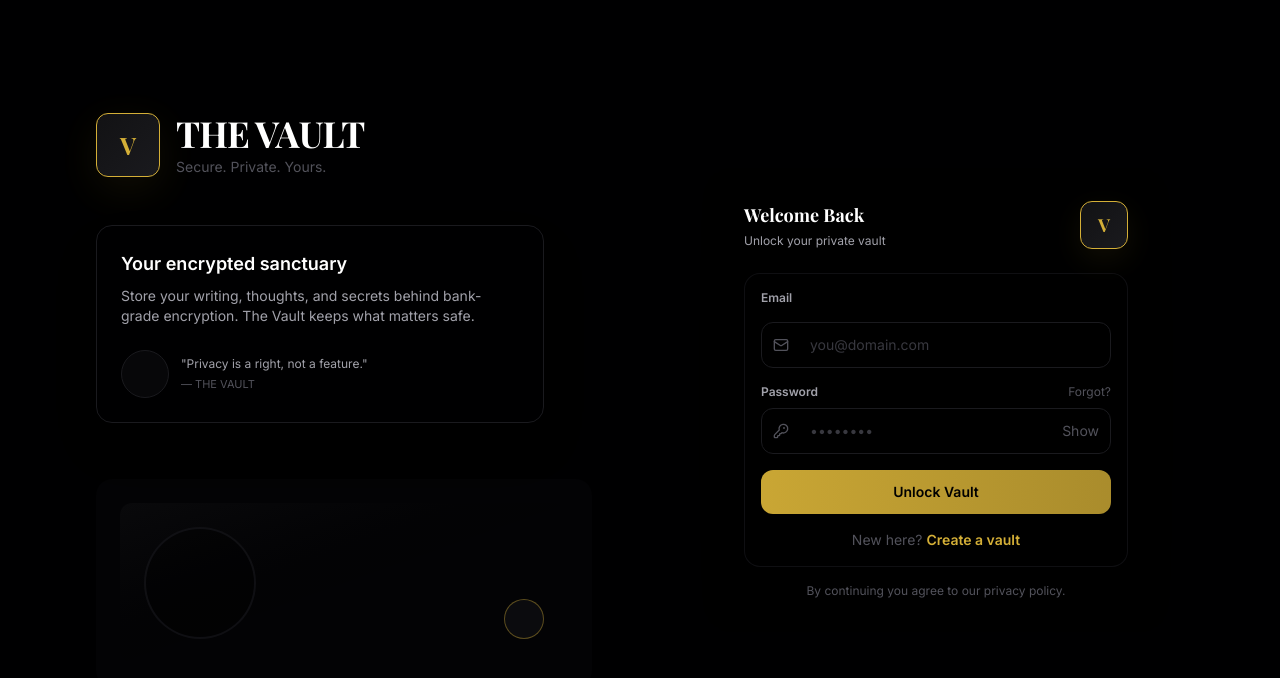
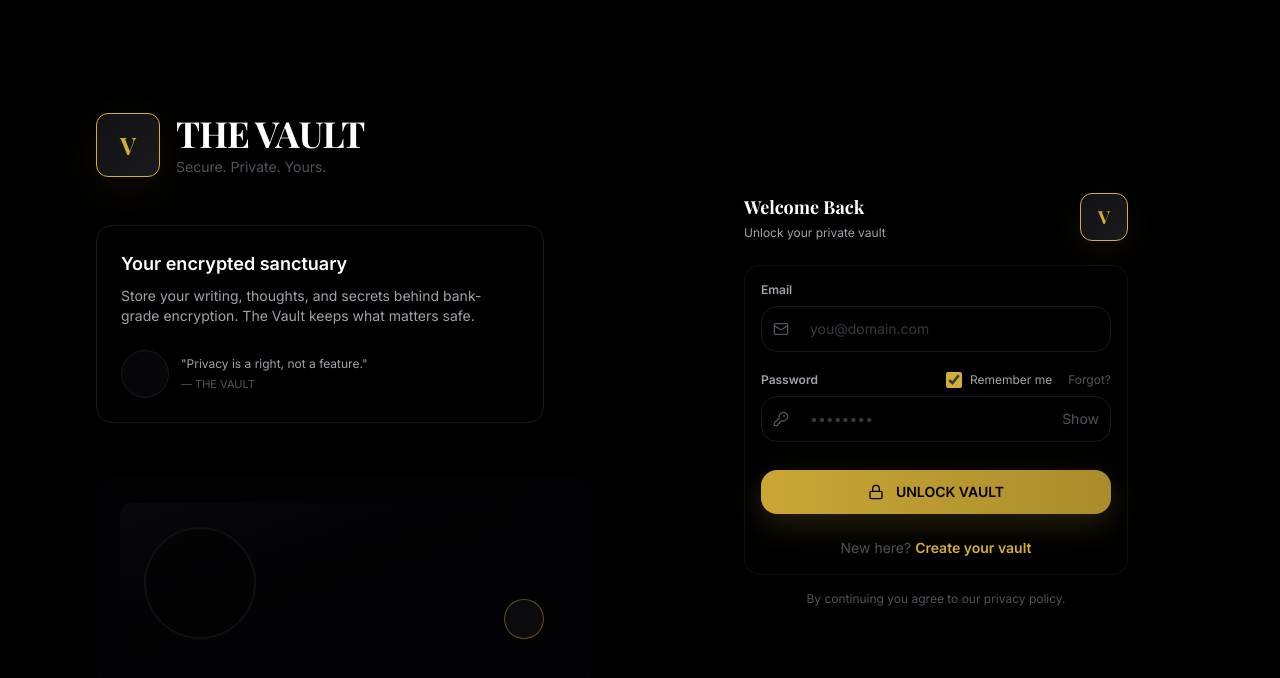
Before and after one commit to Pakshal08117/THE-VAULT, a React (Vite) app: page /login in a window 1280 px wide. Shown: the top 678 px of the page. Built offline with nearby package versions, Linux system fonts and the light colour scheme; no server answers; a web font is replaced by a local one.

Commit message:
Changes in Pages

```diff
--- a/src/pages/Login.tsx
+++ b/src/pages/Login.tsx
@@ -1,7 +1,7 @@
 import React, { useState } from 'react';
 import { Link, useNavigate } from 'react-router-dom';
 import { useAuth } from '../context/AuthContext';
-import { KeyRound, Mail, AlertCircle } from 'lucide-react';
+import { KeyRound, Mail, AlertCircle, Lock } from 'lucide-react';
 import AuthLayout from '../components/AuthLayout';
 import { motion } from 'framer-motion';
 
@@ -13,6 +13,7 @@ export const Login: React.FC = () => {
   const [isSubmitting, setIsSubmitting] = useState(false);
   const [localError, setLocalError] = useState<string | null>(null);
   const [showPassword, setShowPassword] = useState(false);
+  const [remember, setRemember] = useState(true);
 
   const handleSubmit = async (e: React.FormEvent) => {
     e.preventDefault();
@@ -37,7 +38,7 @@ export const Login: React.FC = () => {
 
   return (
     <AuthLayout title="Welcome Back" subtitle="Unlock your private vault">
-      <motion.div initial={{ opacity: 0, y: 6 }} animate={{ opacity: 1, y: 0 }} transition={{ duration: 0.5 }}>
+      <motion.div initial={{ opacity: 0, y: 8 }} animate={{ opacity: 1, y: 0 }} transition={{ duration: 0.6 }}>
         {(error || localError) && (
           <div role="alert" className="mb-4 flex items-start gap-3 rounded-lg border border-vault-rose/20 bg-vault-rose/5 p-3 text-sm text-vault-rose">
             <AlertCircle size={18} className="shrink-0 mt-0.5" />
@@ -48,9 +49,10 @@ export const Login: React.FC = () => {
           </div>
         )}
 
-        <form onSubmit={handleSubmit} className="space-y-4" aria-label="Login form">
-          <label className="block text-xs font-semibold text-vault-400">Email</label>
-          <div className="relative">
+        <form onSubmit={handleSubmit} className="space-y-5" aria-label="Login form">
+          <div>
+            <label htmlFor="login-email" className="block text-xs font-semibold text-vault-400">Email</label>
+            <div className="relative mt-2">
               <div className="pointer-events-none absolute left-3 top-1/2 -translate-y-1/2 text-vault-500">
                 <Mail size={16} />
               </div>
@@ -60,17 +62,26 @@ export const Login: React.FC = () => {
                 value={email}
                 onChange={(e) => setEmail(e.target.value)}
                 placeholder="you@domain.com"
-              className="w-full rounded-xl border border-vault-800 bg-transparent px-12 py-3 text-sm text-white placeholder-vault-600 focus:border-vault-gold focus:ring-2 focus:ring-vault-gold/20 outline-none"
+                className="w-full rounded-2xl border border-vault-800 bg-transparent px-12 py-3 text-sm text-white placeholder-vault-600 focus:border-vault-gold focus:ring-2 focus:ring-vault-gold/20 outline-none transition"
+                autoComplete="email"
               />
+            </div>
           </div>
 
           <div>
             <div className="flex items-center justify-between">
-              <label className="block text-xs font-semibold text-vault-400">Password</label>
+              <label htmlFor="login-password" className="block text-xs font-semibold text-vault-400">Password</label>
+              <div className="flex items-center gap-4">
+                <label className="flex items-center gap-2 text-xs text-vault-400">
+                  <input type="checkbox" checked={remember} onChange={() => setRemember((r) => !r)} className="h-4 w-4 rounded-sm accent-vault-gold" />
+                  Remember me
+                </label>
                 <Link to="/reset-password" className="text-xs text-vault-500 hover:text-vault-gold">
                   Forgot?
                 </Link>
               </div>
+            </div>
+
             <div className="relative mt-2">
               <div className="pointer-events-none absolute left-3 top-1/2 -translate-y-1/2 text-vault-500">
                 <KeyRound size={16} />
@@ -81,8 +92,10 @@ export const Login: React.FC = () => {
                 value={password}
                 onChange={(e) => setPassword(e.target.value)}
                 placeholder="••••••••"
-                className="w-full rounded-xl border border-vault-800 bg-transparent px-12 py-3 text-sm text-white placeholder-vault-600 focus:border-vault-gold focus:ring-2 focus:ring-vault-gold/20 outline-none"
+                className="w-full rounded-2xl border border-vault-800 bg-transparent px-12 py-3 text-sm text-white placeholder-vault-600 focus:border-vault-gold focus:ring-2 focus:ring-vault-gold/20 outline-none transition"
+                autoComplete="current-password"
               />
+
               <button
                 type="button"
                 onClick={() => setShowPassword((s) => !s)}
@@ -94,20 +107,29 @@ export const Login: React.FC = () => {
             </div>
           </div>
 
+          <div className="pt-2">
             <button
               type="submit"
               disabled={isSubmitting}
               id="login-submit"
-            className="mt-2 flex w-full items-center justify-center gap-2 rounded-xl bg-gradient-to-r from-vault-gold/95 to-vault-gold/80 py-3 text-sm font-semibold text-black shadow-lg hover:scale-[1.01] active:scale-100 transition-transform disabled:opacity-60"
+              className="flex w-full items-center justify-center gap-3 rounded-2xl bg-gradient-to-r from-vault-gold/95 to-vault-gold/80 py-3 px-4 text-sm font-semibold text-black shadow-[0_10px_30px_rgba(212,175,55,0.18)] hover:scale-[1.01] active:scale-[0.99] transition-transform disabled:opacity-60"
             >
-            {isSubmitting ? <span className="h-4 w-4 animate-spin rounded-full border-2 border-black border-t-transparent" /> : 'Unlock Vault'}
+              {isSubmitting ? (
+                <span className="h-4 w-4 animate-spin rounded-full border-2 border-black border-t-transparent" />
+              ) : (
+                <>
+                  <Lock size={16} />
+                  UNLOCK VAULT
+                </>
+              )}
             </button>
+          </div>
         </form>
 
-        <div className="mt-4 text-center text-sm text-vault-500">
+        <div className="mt-6 text-center text-sm text-vault-500">
           New here?{' '}
           <Link to="/register" className="font-semibold text-vault-gold hover:underline">
-            Create a vault
+            Create your vault
           </Link>
         </div>
       </motion.div>
--- a/src/pages/Register.tsx
+++ b/src/pages/Register.tsx
@@ -58,8 +58,8 @@ export const Register: React.FC = () => {
   };
 
   return (
-    <AuthLayout title="Create Vault" subtitle="Establish your secure digital repository">
-      <motion.div initial={{ opacity: 0, y: 6 }} animate={{ opacity: 1, y: 0 }} transition={{ duration: 0.5 }}>
+    <AuthLayout title="Create Your Vault" subtitle="Build your secure digital sanctuary">
+      <motion.div initial={{ opacity: 0, y: 8 }} animate={{ opacity: 1, y: 0 }} transition={{ duration: 0.6 }}>
         {(error || localError) && (
           <div role="alert" className="mb-4 flex items-start gap-3 rounded-lg border border-vault-rose/20 bg-vault-rose/5 p-3 text-sm text-vault-rose">
             <AlertCircle size={18} className="shrink-0 mt-0.5" />
@@ -72,7 +72,7 @@ export const Register: React.FC = () => {
 
         <form onSubmit={handleSubmit} className="space-y-4" aria-label="Register form">
           <div>
-            <label className="block text-xs font-semibold text-vault-400">Pen Name / Username</label>
+            <label htmlFor="register-username" className="block text-xs font-semibold text-vault-400">Pen Name / Username</label>
             <div className="relative mt-2">
               <div className="pointer-events-none absolute left-3 top-1/2 -translate-y-1/2 text-vault-500">
                 <User size={16} />
@@ -83,13 +83,14 @@ export const Register: React.FC = () => {
                 value={username}
                 onChange={(e) => setUsername(e.target.value)}
                 placeholder="AestheticPoet"
-                className="w-full rounded-xl border border-vault-800 bg-transparent px-12 py-3 text-sm text-white placeholder-vault-600 focus:border-vault-gold focus:ring-2 focus:ring-vault-gold/20 outline-none"
+                className="w-full rounded-2xl border border-vault-800 bg-transparent px-12 py-3 text-sm text-white placeholder-vault-600 focus:border-vault-gold focus:ring-2 focus:ring-vault-gold/20 outline-none transition"
+                autoComplete="username"
               />
             </div>
           </div>
 
           <div>
-            <label className="block text-xs font-semibold text-vault-400">Email</label>
+            <label htmlFor="register-email" className="block text-xs font-semibold text-vault-400">Email</label>
             <div className="relative mt-2">
               <div className="pointer-events-none absolute left-3 top-1/2 -translate-y-1/2 text-vault-500">
                 <Mail size={16} />
@@ -100,13 +101,14 @@ export const Register: React.FC = () => {
                 value={email}
                 onChange={(e) => setEmail(e.target.value)}
                 placeholder="you@domain.com"
-                className="w-full rounded-xl border border-vault-800 bg-transparent px-12 py-3 text-sm text-white placeholder-vault-600 focus:border-vault-gold focus:ring-2 focus:ring-vault-gold/20 outline-none"
+                className="w-full rounded-2xl border border-vault-800 bg-transparent px-12 py-3 text-sm text-white placeholder-vault-600 focus:border-vault-gold focus:ring-2 focus:ring-vault-gold/20 outline-none transition"
+                autoComplete="email"
               />
             </div>
           </div>
 
           <div>
-            <label className="block text-xs font-semibold text-vault-400">Password</label>
+            <label htmlFor="register-password" className="block text-xs font-semibold text-vault-400">Password</label>
             <div className="relative mt-2">
               <div className="pointer-events-none absolute left-3 top-1/2 -translate-y-1/2 text-vault-500">
                 <KeyRound size={16} />
@@ -117,7 +119,8 @@ export const Register: React.FC = () => {
                 value={password}
                 onChange={(e) => setPassword(e.target.value)}
                 placeholder="Create master password"
-                className="w-full rounded-xl border border-vault-800 bg-transparent px-12 py-3 text-sm text-white placeholder-vault-600 focus:border-vault-gold focus:ring-2 focus:ring-vault-gold/20 outline-none"
+                className="w-full rounded-2xl border border-vault-800 bg-transparent px-12 py-3 text-sm text-white placeholder-vault-600 focus:border-vault-gold focus:ring-2 focus:ring-vault-gold/20 outline-none transition"
+                autoComplete="new-password"
               />
               <button
                 type="button"
@@ -131,33 +134,33 @@ export const Register: React.FC = () => {
 
             <div className="mt-3 rounded-lg border border-vault-800 bg-vault-900/30 p-3 text-sm">
               <div className="mb-2 text-xs font-semibold text-vault-400">Password Requirements</div>
-              <ul className="space-y-1 text-sm">
+              <ul className="grid grid-cols-1 gap-2 text-sm">
                 <li className={`flex items-center gap-2 ${pwChecks.upper ? 'text-vault-gold' : 'text-vault-500'}`}>
-                  <span className="h-4 w-4 shrink-0 rounded-sm bg-[color:var(--color-check-bg,transparent)] flex items-center justify-center">{pwChecks.upper ? '✓' : '•'}</span>
-                  <span>Uppercase letter</span>
+                  <span className={`grid h-5 w-5 place-items-center rounded-sm ${pwChecks.upper ? 'bg-vault-gold text-black' : 'bg-transparent'}`}>{pwChecks.upper ? '✓' : '•'}</span>
+                  Uppercase letter
                 </li>
                 <li className={`flex items-center gap-2 ${pwChecks.lower ? 'text-vault-gold' : 'text-vault-500'}`}>
-                  <span className="h-4 w-4 shrink-0 rounded-sm">{pwChecks.lower ? '✓' : '•'}</span>
-                  <span>Lowercase letter</span>
+                  <span className={`grid h-5 w-5 place-items-center rounded-sm ${pwChecks.lower ? 'bg-vault-gold text-black' : 'bg-transparent'}`}>{pwChecks.lower ? '✓' : '•'}</span>
+                  Lowercase letter
                 </li>
                 <li className={`flex items-center gap-2 ${pwChecks.number ? 'text-vault-gold' : 'text-vault-500'}`}>
-                  <span className="h-4 w-4 shrink-0 rounded-sm">{pwChecks.number ? '✓' : '•'}</span>
-                  <span>Number</span>
+                  <span className={`grid h-5 w-5 place-items-center rounded-sm ${pwChecks.number ? 'bg-vault-gold text-black' : 'bg-transparent'}`}>{pwChecks.number ? '✓' : '•'}</span>
+                  Number
                 </li>
                 <li className={`flex items-center gap-2 ${pwChecks.special ? 'text-vault-gold' : 'text-vault-500'}`}>
-                  <span className="h-4 w-4 shrink-0 rounded-sm">{pwChecks.special ? '✓' : '•'}</span>
-                  <span>Special character</span>
+                  <span className={`grid h-5 w-5 place-items-center rounded-sm ${pwChecks.special ? 'bg-vault-gold text-black' : 'bg-transparent'}`}>{pwChecks.special ? '✓' : '•'}</span>
+                  Special character
                 </li>
                 <li className={`flex items-center gap-2 ${pwChecks.length ? 'text-vault-gold' : 'text-vault-500'}`}>
-                  <span className="h-4 w-4 shrink-0 rounded-sm">{pwChecks.length ? '✓' : '•'}</span>
-                  <span>Minimum 8 characters</span>
+                  <span className={`grid h-5 w-5 place-items-center rounded-sm ${pwChecks.length ? 'bg-vault-gold text-black' : 'bg-transparent'}`}>{pwChecks.length ? '✓' : '•'}</span>
+                  Minimum 8 characters
                 </li>
               </ul>
             </div>
           </div>
 
           <div>
-            <label className="block text-xs font-semibold text-vault-400">Confirm Password</label>
+            <label htmlFor="register-confirm" className="block text-xs font-semibold text-vault-400">Confirm Password</label>
             <div className="relative mt-2">
               <div className="pointer-events-none absolute left-3 top-1/2 -translate-y-1/2 text-vault-500">
                 <ShieldCheck size={16} />
@@ -168,18 +171,25 @@ export const Register: React.FC = () => {
                 value={confirmPassword}
                 onChange={(e) => setConfirmPassword(e.target.value)}
                 placeholder="Re-enter password"
-                className="w-full rounded-xl border border-vault-800 bg-transparent px-12 py-3 text-sm text-white placeholder-vault-600 focus:border-vault-gold focus:ring-2 focus:ring-vault-gold/20 outline-none"
+                className="w-full rounded-2xl border border-vault-800 bg-transparent px-12 py-3 text-sm text-white placeholder-vault-600 focus:border-vault-gold focus:ring-2 focus:ring-vault-gold/20 outline-none transition"
+                autoComplete="new-password"
               />
             </div>
           </div>
 
-          <button
-            type="submit"
-            disabled={isSubmitting}
-            className="mt-2 flex w-full items-center justify-center gap-2 rounded-xl bg-gradient-to-r from-vault-gold/95 to-vault-gold/80 py-3 text-sm font-semibold text-black shadow-lg hover:scale-[1.01] active:scale-100 transition-transform disabled:opacity-60"
-          >
-            {isSubmitting ? <span className="h-4 w-4 animate-spin rounded-full border-2 border-black border-t-transparent" /> : 'Create Vault'}
-          </button>
+          <div>
+            <button
+              type="submit"
+              disabled={isSubmitting}
+              className="mt-2 flex w-full items-center justify-center gap-2 rounded-2xl bg-gradient-to-r from-vault-gold/95 to-vault-gold/80 py-3 px-4 text-sm font-semibold text-black shadow-[0_10px_30px_rgba(212,175,55,0.18)] hover:scale-[1.01] active:scale-[0.99] transition-transform disabled:opacity-60"
+            >
+              {isSubmitting ? (
+                <span className="h-4 w-4 animate-spin rounded-full border-2 border-black border-t-transparent" />
+              ) : (
+                'CREATE VAULT'
+              )}
+            </button>
+          </div>
         </form>
 
         <div className="mt-4 text-center text-sm text-vault-500">
```
Lines whose indentation alone changed are shown as unchanged.
